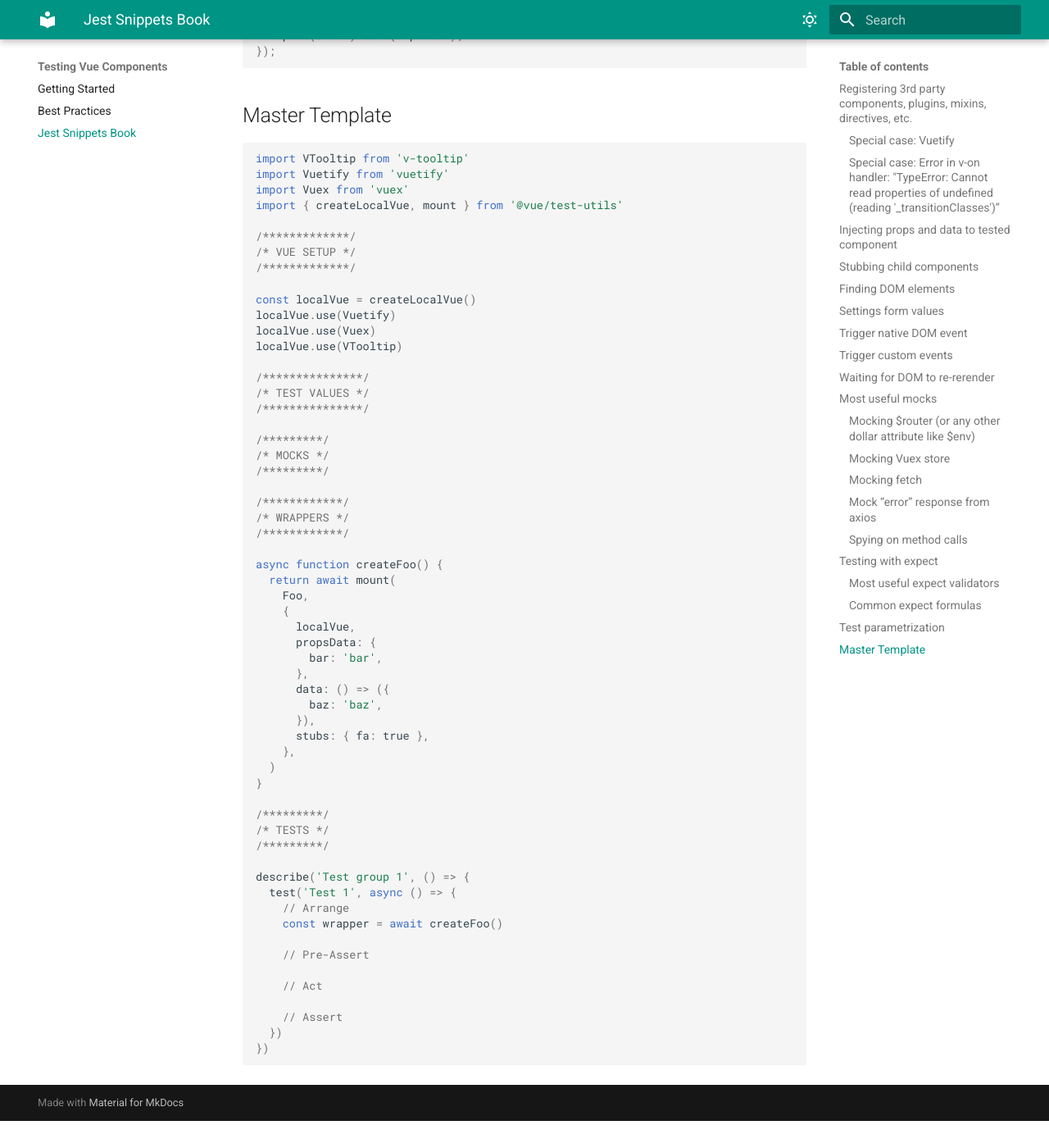
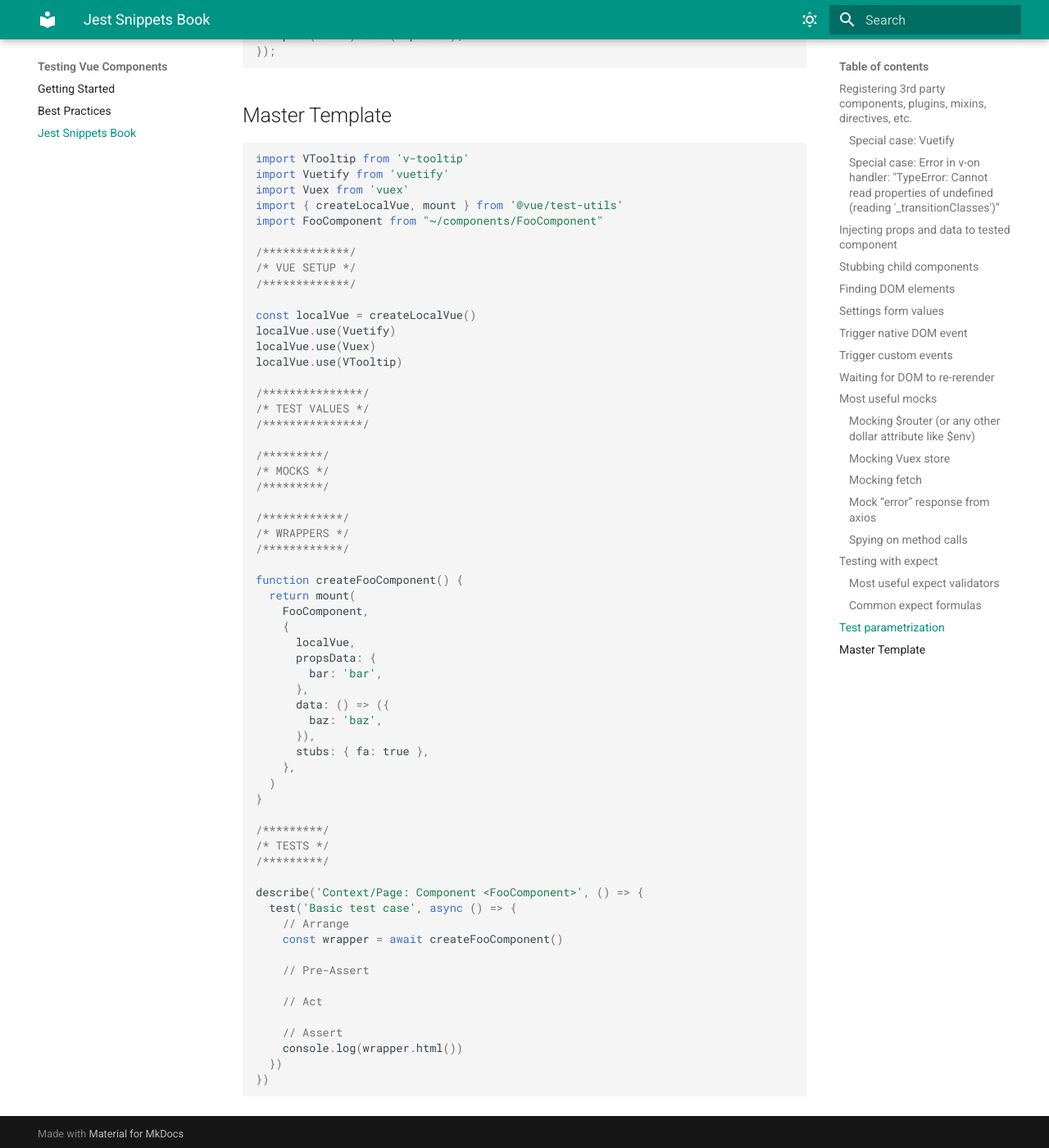
Before and after one commit to CapedHero/testing-vue-components, an MkDocs documentation site: the page built from docs/jest-snippets-book.md, in a window 1280 px wide and 1400 px high, scrolled down 5995 px. Shown: the whole window at 82% size. Built offline with MkDocs 1.6.1 and Material for MkDocs 9.7.7, drawn with Linux system fonts in a browser that asks for light colours; before the commit the page ends 7362 px from its top, so only the background shows below that.

Commit message:
Update master template

````diff
--- a/docs/jest-snippets-book.md
+++ b/docs/jest-snippets-book.md
@@ -303,6 +303,7 @@ import VTooltip from 'v-tooltip'
 import Vuetify from 'vuetify'
 import Vuex from 'vuex'
 import { createLocalVue, mount } from '@vue/test-utils'
+import FooComponent from "~/components/FooComponent"
 
 /*************/
 /* VUE SETUP */
@@ -325,9 +326,9 @@ localVue.use(VTooltip)
 /* WRAPPERS */
 /************/
 
-async function createFoo() {
-  return await mount(
-    Foo,
+function createFooComponent() {
+  return mount(
+    FooComponent,
     {
       localVue,
       propsData: {
@@ -345,16 +346,17 @@ async function createFoo() {
 /* TESTS */
 /*********/
 
-describe('Test group 1', () => {
-  test('Test 1', async () => {
+describe('Context/Page: Component <FooComponent>', () => {
+  test('Basic test case', async () => {
     // Arrange
-    const wrapper = await createFoo()
+    const wrapper = await createFooComponent()
 
     // Pre-Assert
 
     // Act
 
     // Assert
+    console.log(wrapper.html())
   })
 })
 ```
````
